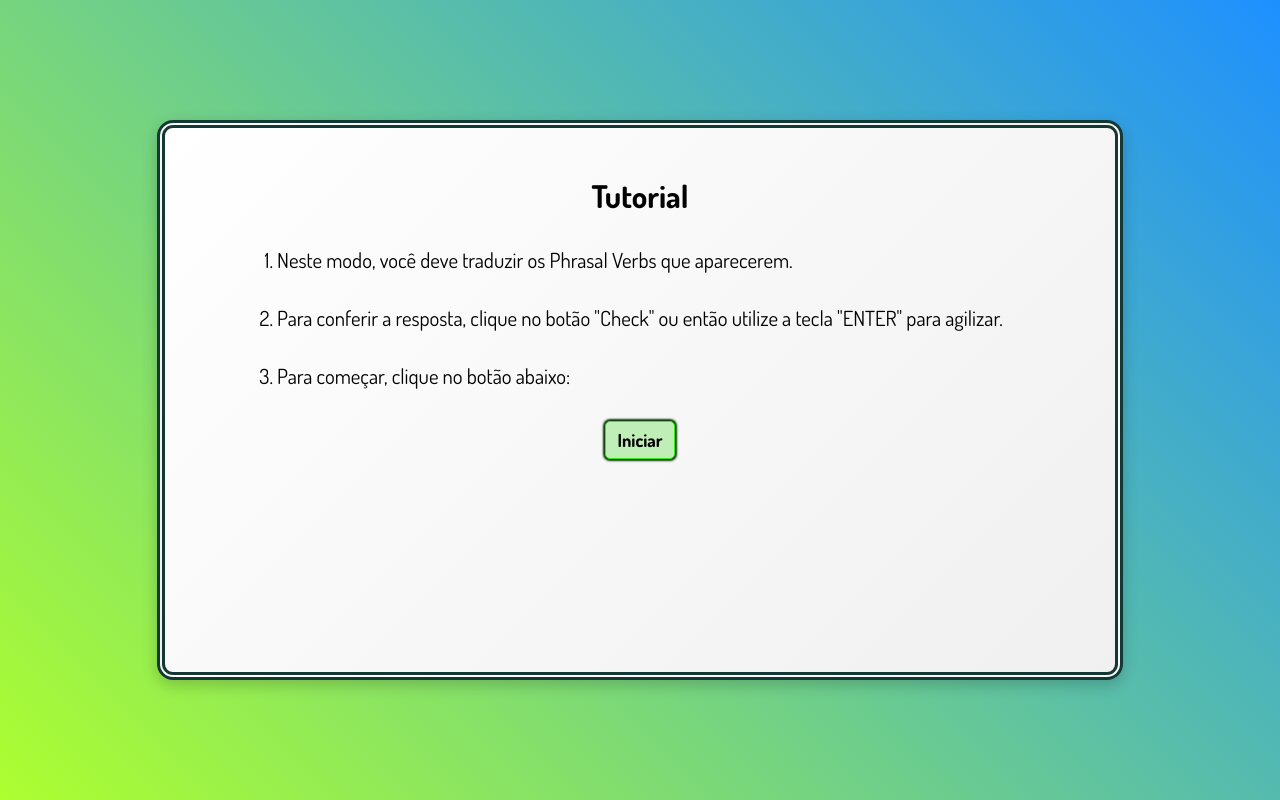
After one commit to toni50009/SharpLingua, a PHP site: page /nivel2.html in a window 1280 px wide. The commit adds this page. Run offline with PHP 8.4, Linux system fonts and the light colour scheme.

Commit message:
Nìvel 1 concluído, início do Nível 2

```diff
--- a/app.js
+++ b/app.js
@@ -94,7 +94,10 @@ function checarVerbo(){
 
     if(respostasAceitas.includes(respostaUsuario)){
         resultadoTexto.innerHTML = "Correto!";
-        respostasTexto.innerHTML = `Traduções aceitas: ${respostasAceitas.join(", ")}. <br>Tecle "Enter" ou clique no botão para prosseguir.`;
+        respostasTexto.innerHTML = `Traduções aceitas: ${respostasAceitas.join(", ")}.
+        <br>
+        <br>
+        Tecle "Enter" ou clique no botão para prosseguir.`;
         resultadoDiv.classList.remove("erro");
         campoBotao.innerHTML = `
         <button onclick="proximoVerbo()" class="btn__proximoVerbo">Próximo Verbo!</button>
@@ -110,7 +113,7 @@ function checarVerbo(){
         resultadoTexto.innerText = "Incorreto!";
         resultadoDiv.classList.add("erro");
         respostasTexto.textContent = "";
-
+        document.getElementById("campoTentativa").value = "";
     }
 
 
@@ -118,6 +121,19 @@ function checarVerbo(){
 
 
 function proximoVerbo(){
+    if(fase === 20){
+        document.querySelector(".container__nivel").innerHTML = `
+        <div class="container__nivel__conteudo__final">
+        Parabéns! Você completou todas as fases!
+        <br>
+        <a href="seletorniveis.html" class="link__menu" style="text-decoration:underline">Clique aqui para voltar ao menu principal</a>
+        </div>
+        `;
+        verbosDisponiveis = [...listaDeVerbos];
+        fase = 1;
+        return;
+    }
+
     fase++;
     document.getElementById("campoTentativa").value = "";
     document.getElementById("campoTentativa").focus();
--- a/assets/style.css
+++ b/assets/style.css
@@ -146,6 +146,21 @@ li{
     background-color: red;
 }
 
+.container__nivel__conteudo__final{
+    display: flex;
+    flex-direction: column;
+    justify-content: center;
+    align-items: center;
+    text-align: center;
+    padding: 1.5rem;
+    width: 100%;
+    height: 100%;
+    margin-top: 1rem;
+    font-size: 1.2rem;
+    font-weight: bold;
+    transition: background 0.5s ease-in-out;
+}
+
 
 .btnOpcao{
     display: flex;
@@ -191,6 +206,11 @@ a::after{
     text-decoration:none;
 }
 
+.link__menu:hover{
+    color: #27c712;
+    cursor: pointer;
+}
+
 .invisivel{
     display: none;
 }
--- /dev/null
+++ b/nivel2.html
@@ -0,0 +1,28 @@
+<!DOCTYPE html>
+<html lang="en">
+<head>
+    <meta charset="UTF-8">
+    <meta name="viewport" content="width=device-width, initial-scale=1.0">
+    <link rel="stylesheet" href="assets/style.css">
+    <title>SharpLingua</title>
+</head>
+<body>
+    <div class="container__nivel">
+        <div class="container__nivel__conteudo">
+            <h2>Tutorial</h2>
+                <ul class="container__nivel__conteudo__lista">
+                    <li>Neste modo, você deve traduzir os Phrasal Verbs que aparecerem.</li>
+                    <li>Para conferir a resposta, clique no botão "Check" ou então utilize a tecla "ENTER" para agilizar.</li>
+                    <li>Para começar, clique no botão abaixo:</li>
+                </ul>
+            <button onclick="startNivel1()" class="btn__nivel" id="btn__start">Iniciar</button>
+        </div>
+            <div class="container__nivel__conteudo__resultados invisivel">
+                <p id="resultado"></p>
+                <p id="respostasCorretas"></p>
+            </div>
+    </div>
+
+    <script src="app.js"></script>
+</body>
+</html>
--- a/seletorniveis.html
+++ b/seletorniveis.html
@@ -17,10 +17,10 @@
                     <button class="btnOpcao"><a href="nivel1.html" class="btnOpcaoTexto">Traduza o verbo</a></button>
                 </div>
                 <div class="nivel2">
-                    <button class="btnOpcao">Preencha os espaços em branco</button>
+                    <button class="btnOpcao">Phrasal Verbs</button>
                 </div>
                 <div class="nivel3">
-                    <button class="btnOpcao">Traduza a frase</button>
+                    <button class="btnOpcao">Expressões idiomáticas</button>
                 </div>
             </div>
     </div>
```
